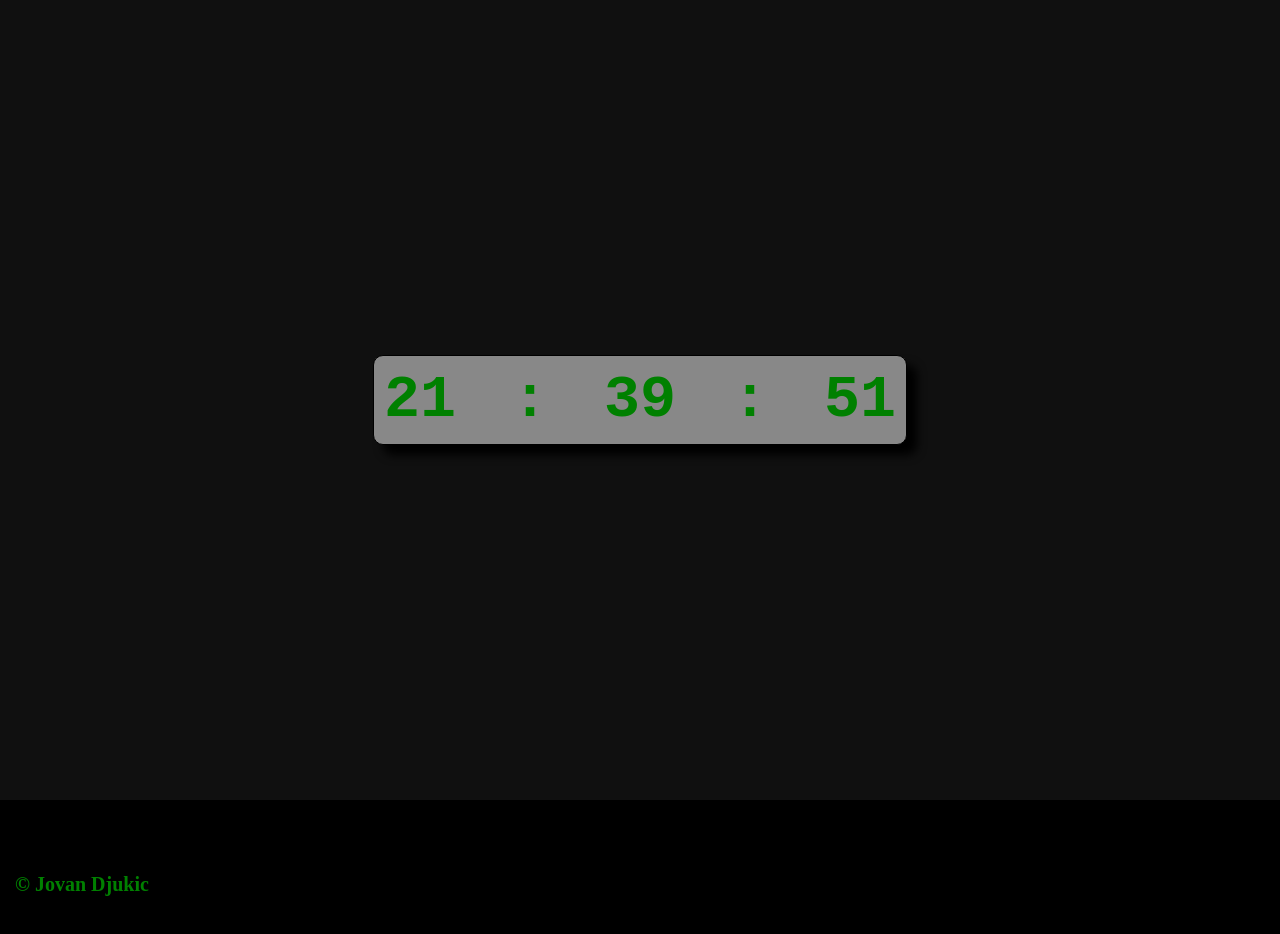
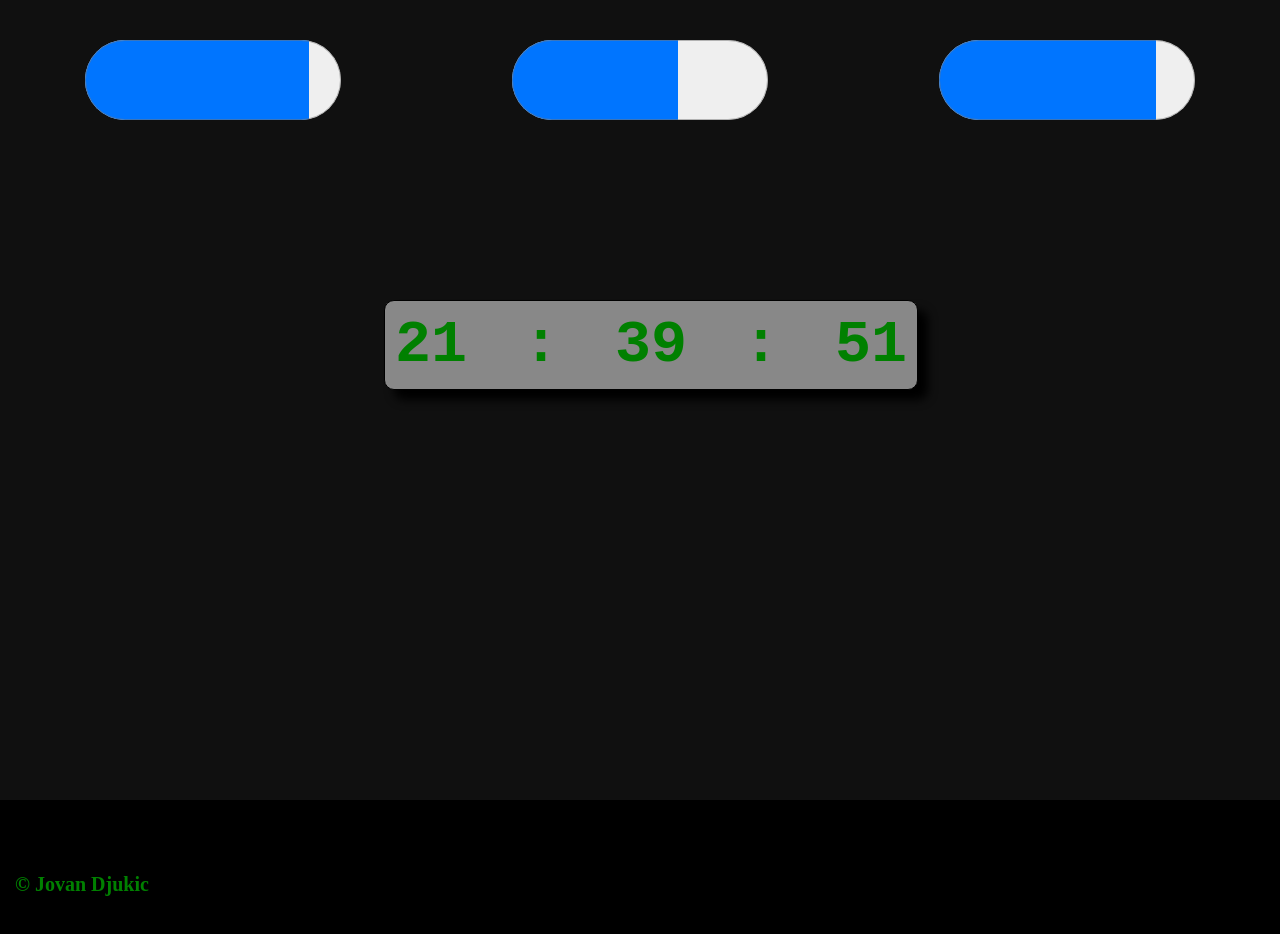
Before and after one commit to JovanDj/A-simple-clock, a website: page index.html in a window 1280 px wide. Drawn offline with Linux system fonts and the light colour scheme.

Commit message:
added progress bars

```diff
--- a/clock.css
+++ b/clock.css
@@ -1,13 +1,27 @@
+html {
+    margin: 0;
+}
+
 body {
     margin: 0;
 }
 
 main {
-    display: flex;
+
+    width: 100vw;
     height: 100vh;
     background: #101010;
-    justify-content: center;
-    align-items: center;
+}
+
+.progBar {
+    display: flex;
+    justify-content: space-around;
+}
+
+progress {
+    width: 20vw;
+    height: 20vh;
+
 }
 
 p#output {
@@ -21,10 +35,18 @@ p#output {
     box-shadow: 10px 10px 10px black;
     border-radius: 10px;
     background-color: #888888;
+    max-width: 50%;
+    max-height: 50%;
+    text-align: center;
+    position: absolute;
+    top: 30%;
+    left: 30%;
+
 }
 
 footer {
     height: 20vh;
+    width: 100vw;
     border-top: 1px solid black;
     margin: 0;
     background: black;
--- a/clock.js
+++ b/clock.js
@@ -6,6 +6,15 @@ function printTime() {
 
     var output = document.getElementById("output");
     output.innerHTML = h + " : " + m + " : " + s;
+
+    var progHour = document.getElementById("progHour");
+    progHour.value = h;
+
+    var progMin = document.getElementById("progMin");
+    progMin.value = m;
+
+    var progSec = document.getElementById("progSec");
+    progSec.value = s;
 }
 
 setInterval(printTime, 1000);
--- a/index.html
+++ b/index.html
@@ -7,6 +7,16 @@
 <body>
 
 <main>
+
+	<div class="progBar">
+
+
+		<progress id="progHour" value="" max="24"></progress>
+		<progress id="progMin" value="" max="60"></progress>
+		<progress id="progSec" value="" max="60"></progress>
+
+
+	</div>
 
     <p id="output"></p>
 
```
